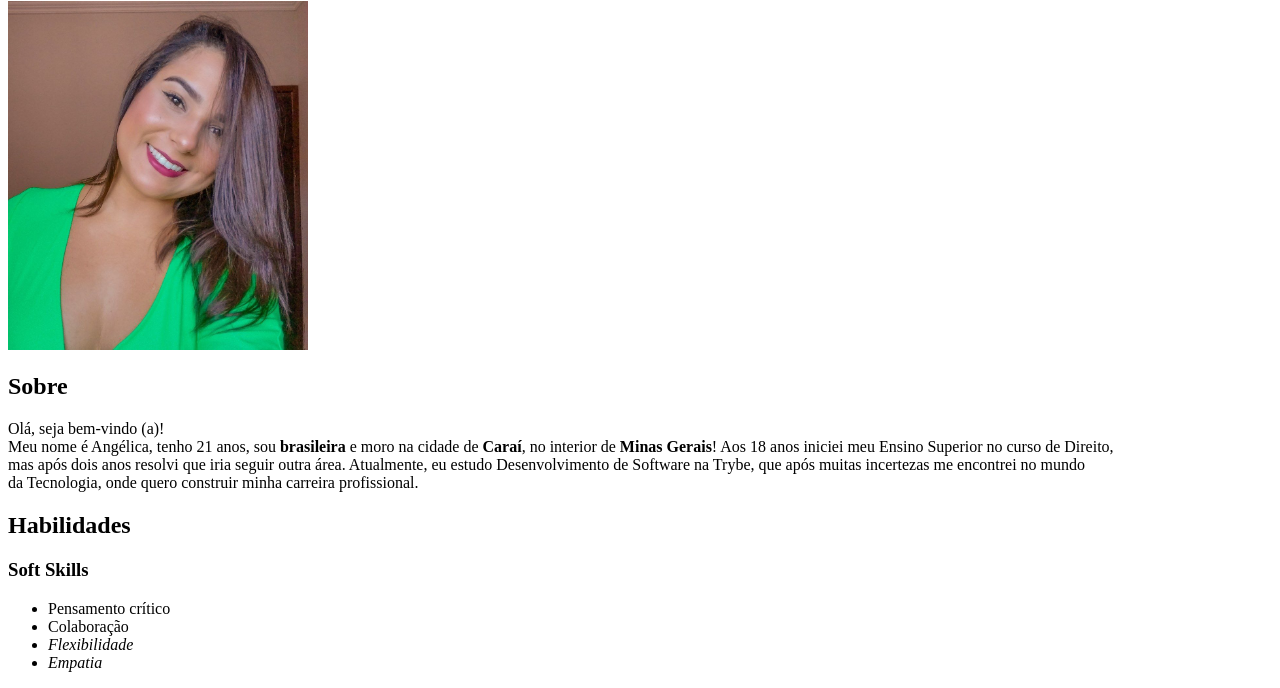
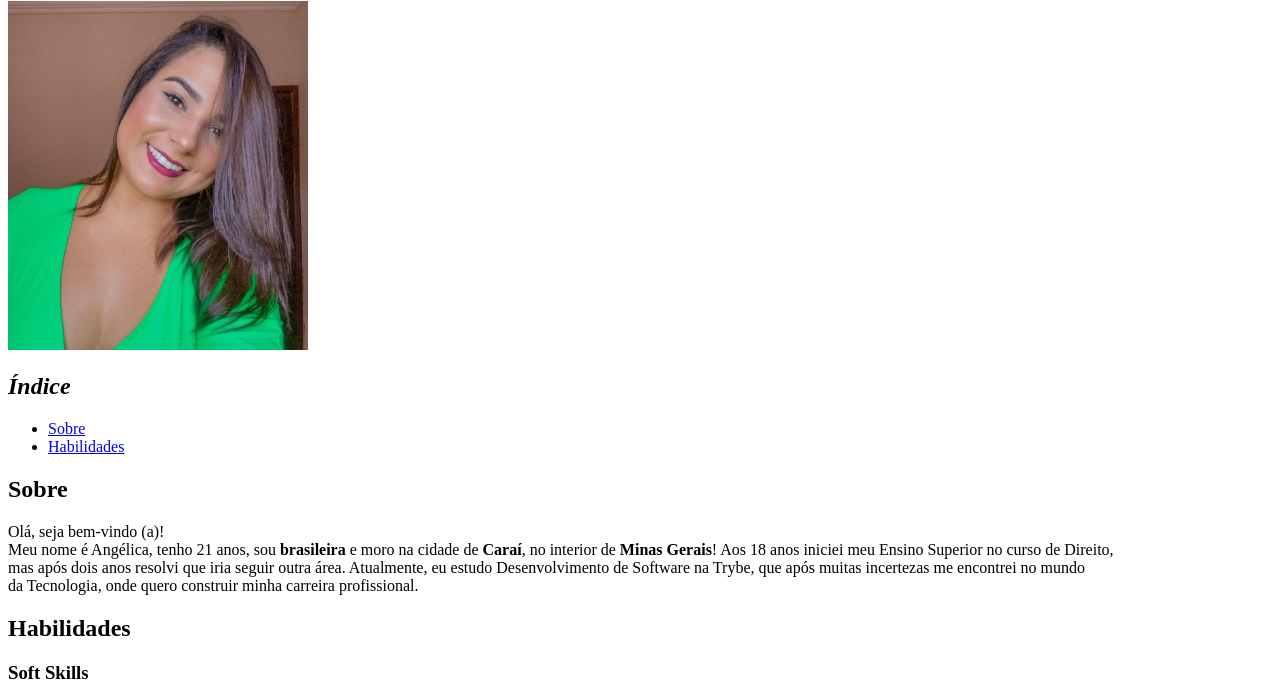
Before and after one commit to angelicapedroso/angelicapedroso.github.io, a plain HTML site: page portfolio.html in a window 1280 px wide. Shown: the part 79-767 px from the top of the page. Drawn offline with Linux system fonts and the light colour scheme.

Commit message:
Adiciona indice com links internos em secoes do portfolio

```diff
--- a/portfolio.html
+++ b/portfolio.html
@@ -7,14 +7,19 @@
     <body>
         <h1>Angélica Pedroso Ferreira</h1>
         <img src="/foto-sorrindo.jpg" alt="Foto de Angélica" width="300px">
+        <h2> <strong><em>Índice</em></strong></h2>
+        <ul>
+            <li><a href="#sobre">Sobre</a></li>
+            <li><a href="#habilidades">Habilidades</a></li>
+        </ul>
         <h2>Sobre</h2>
-        <p>Olá, seja bem-vindo (a)!<br> Meu nome é Angélica, tenho 21 anos, sou <strong>brasileira</strong> e moro na cidade de <strong>Caraí</strong>,
+        <p id="sobre">Olá, seja bem-vindo (a)!<br> Meu nome é Angélica, tenho 21 anos, sou <strong>brasileira</strong> e moro na cidade de <strong>Caraí</strong>,
             no interior de <strong>Minas Gerais</strong>! Aos 18 anos iniciei meu Ensino Superior no curso de Direito, <br>
             mas após dois anos resolvi que iria seguir outra área. Atualmente, eu estudo Desenvolvimento
             de Software na Trybe, que após muitas incertezas me encontrei no mundo <br> da Tecnologia, onde
             quero construir minha carreira profissional. </p>
 
-            <h2>Habilidades</h3>
+            <h2 id="habilidades">Habilidades</h3>
                 <h3>Soft Skills</h3>
                 <ul>
                     <li>Pensamento crítico</li>
@@ -46,6 +51,7 @@
 
 
 
+
     </body>
 
 
```
